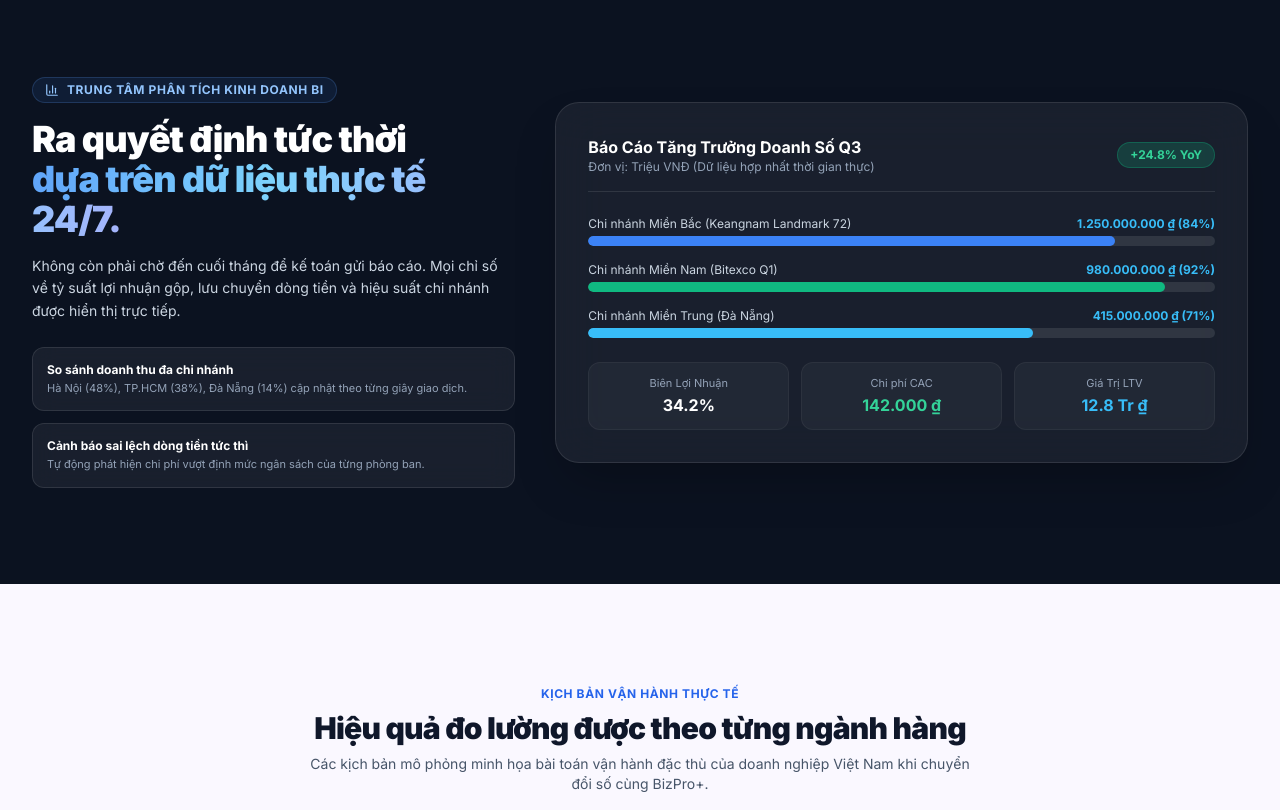
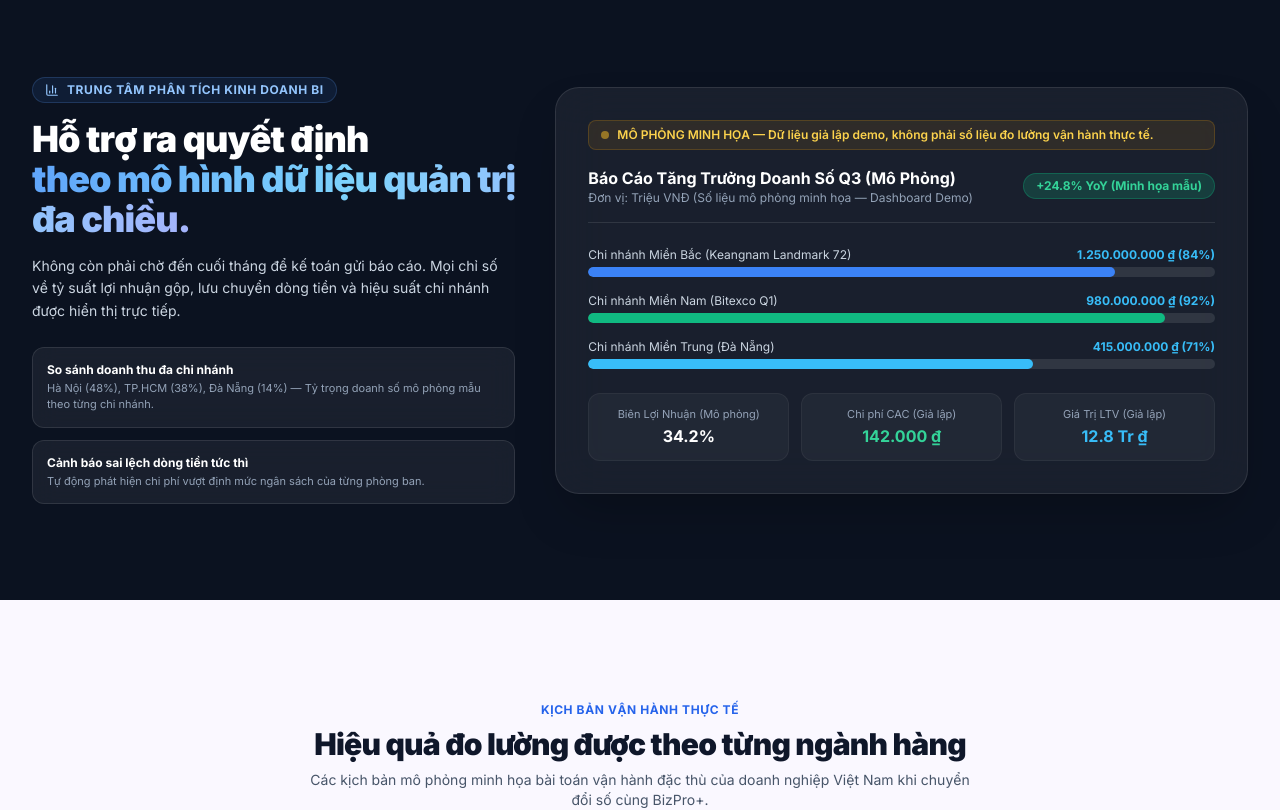
Before and after one commit to ntrungz0704/bizpro, a Next.js app in the folder frontend/: page / in a window 1280 px wide. Shown: the part 5620-6430 px from the top of the page. Built offline with nearby package versions, Linux system fonts and the light colour scheme; no server answers.

Commit message:
fix(audit-r16-5): final targeted closure for SKU grain, accounting scope and landing transparency

```diff
--- a/frontend/src/app/page.tsx
+++ b/frontend/src/app/page.tsx
@@ -461,9 +461,9 @@ export default function HomePage() {
                     Trung Tâm Phân Tích Kinh Doanh BI
                   </div>
                   <h2 className="text-2xl sm:text-4xl font-black text-white tracking-tight leading-snug">
-                    Ra quyết định tức thời <br />
+                    Hỗ trợ ra quyết định <br />
                     <span className="bg-gradient-to-r from-blue-400 via-sky-300 to-indigo-300 bg-clip-text text-transparent">
-                      dựa trên dữ liệu thực tế 24/7.
+                      theo mô hình dữ liệu quản trị đa chiều.
                     </span>
                   </h2>
                   <p className="text-sm text-slate-300 leading-relaxed">
@@ -474,7 +474,7 @@ export default function HomePage() {
                     <div className="p-3.5 rounded-xl bg-white/[0.06] border border-white/10 backdrop-blur-md">
                       <div className="text-xs font-bold text-white">So sánh doanh thu đa chi nhánh</div>
                       <div className="text-[11px] text-slate-400 mt-0.5">
-                        Hà Nội (48%), TP.HCM (38%), Đà Nẵng (14%) cập nhật theo từng giây giao dịch.
+                        Hà Nội (48%), TP.HCM (38%), Đà Nẵng (14%) — Tỷ trọng doanh số mô phỏng mẫu theo từng chi nhánh.
                       </div>
                     </div>
 
@@ -489,17 +489,23 @@ export default function HomePage() {
 
                 {/* Big Analytics Chart Preview */}
                 <div className="lg:col-span-7 bg-white/[0.06] border border-white/10 rounded-3xl p-6 sm:p-8 backdrop-blur-xl shadow-2xl">
+                  {/* Demo simulation banner */}
+                  <div className="flex items-center gap-2 px-3 py-1.5 rounded-lg bg-amber-500/10 border border-amber-500/20 text-amber-300 text-xs font-semibold mb-4">
+                    <span className="w-2 h-2 rounded-full bg-amber-400 animate-pulse" />
+                    <span>MÔ PHỎNG MINH HỌA — Dữ liệu giả lập demo, không phải số liệu đo lường vận hành thực tế.</span>
+                  </div>
+
                   <div className="flex items-center justify-between pb-4 border-b border-white/10 mb-6">
                     <div>
                       <div className="text-base font-bold text-white">
-                        Báo Cáo Tăng Trưởng Doanh Số Q3
+                        Báo Cáo Tăng Trưởng Doanh Số Q3 (Mô Phỏng)
                       </div>
                       <div className="text-xs text-slate-400">
-                        Đơn vị: Triệu VNĐ (Dữ liệu hợp nhất thời gian thực)
+                        Đơn vị: Triệu VNĐ (Số liệu mô phỏng minh họa — Dashboard Demo)
                       </div>
                     </div>
                     <span className="px-3 py-1 rounded-full bg-emerald-500/20 text-emerald-400 border border-emerald-500/30 text-xs font-bold">
-                      +24.8% YoY
+                      +24.8% YoY (Minh họa mẫu)
                     </span>
                   </div>
 
@@ -536,18 +542,18 @@ export default function HomePage() {
                     </div>
                   </div>
 
-                  {/* KPI Stat Cards */}
+                  {/* KPI Stat Cards (Demo Simulation) */}
                   <div className="grid grid-cols-3 gap-3 pt-6 text-center">
                     <div className="p-3 rounded-xl bg-white/[0.04] border border-white/5">
-                      <span className="text-[11px] text-slate-400 block">Biên Lợi Nhuận</span>
+                      <span className="text-[11px] text-slate-400 block">Biên Lợi Nhuận (Mô phỏng)</span>
                       <span className="text-base font-bold text-white mt-0.5 block">34.2%</span>
                     </div>
                     <div className="p-3 rounded-xl bg-white/[0.04] border border-white/5">
-                      <span className="text-[11px] text-slate-400 block">Chi phí CAC</span>
+                      <span className="text-[11px] text-slate-400 block">Chi phí CAC (Giả lập)</span>
                       <span className="text-base font-bold text-emerald-400 mt-0.5 block">142.000 ₫</span>
                     </div>
                     <div className="p-3 rounded-xl bg-white/[0.04] border border-white/5">
-                      <span className="text-[11px] text-slate-400 block">Giá Trị LTV</span>
+                      <span className="text-[11px] text-slate-400 block">Giá Trị LTV (Giả lập)</span>
                       <span className="text-base font-bold text-sky-400 mt-0.5 block">12.8 Tr ₫</span>
                     </div>
                   </div>
@@ -676,7 +682,7 @@ export default function HomePage() {
                 <span>•</span>
                 <span>✓ Hỗ trợ chuyển đổi dữ liệu từ Excel miễn phí</span>
                 <span>•</span>
-                <span>✓ Đội ngũ chuyên gia hỗ trợ 24/7 tại Việt Nam</span>
+                <span>✓ Đội ngũ chuyên viên tư vấn hỗ trợ nghiệp vụ tại Việt Nam</span>
               </div>
             </div>
           </section>
```
Also changed, not shown: 1 other file (tests, documents, lock files or other folders).
